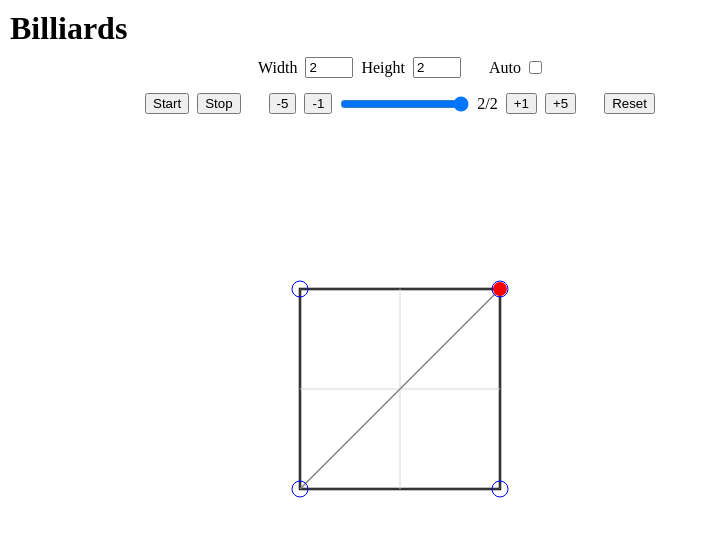
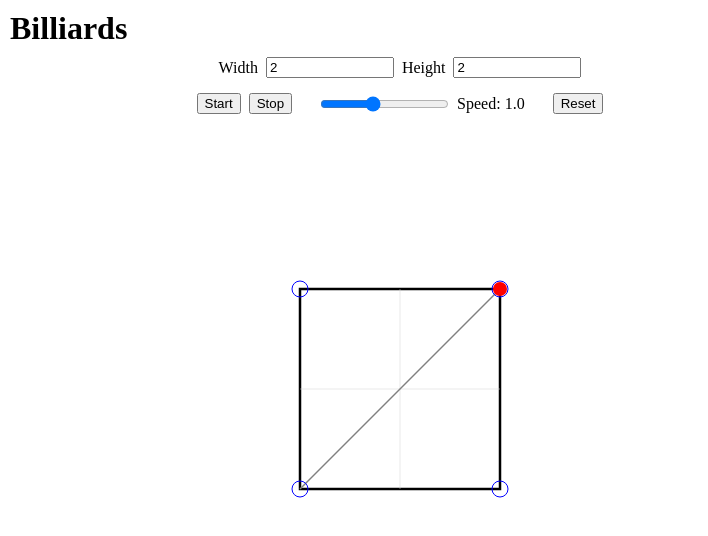
Before and after one commit to eklimo/billiards, a website with bundled scripts: page index.html in a window 1280 px wide. Both pictures are taken after a click on the button "Start". Shown: the whole page, without its empty margins (0-708 px from the left). Built offline with nearby package versions, Linux system fonts and the light colour scheme.

Commit message:
Convert to continuous physics

```diff
--- a/index.html
+++ b/index.html
@@ -17,14 +17,10 @@
         <div>
           <div class="group">
             <label for="width">Width</label>
-            <input type="number" id="width" min="1" max="20" value="2" minlength="1">
+            <input type="number" id="width" min="1" value="2" minlength="1" step="any">
 
             <label for="height">Height</label>
-            <input type="number" id="height" min="1" max="20" value="2" minlength="1">
-          </div>
-          <div class="group">
-            <label for="auto">Auto</label>
-            <input type="checkbox" id="auto">
+            <input type="number" id="height" min="1" value="2" minlength="1" step="any">
           </div>
         </div>
 
@@ -35,12 +31,8 @@
           </div>
 
           <div class="group">
-            <button id="subtract-5">-5</button>
-            <button id="subtract-1">-1</button>
-            <input type="range" id="step" min="0" max="2" value="0">
-            <label id="step-label" for="step">0/2</label>
-            <button id="add-1">+1</button>
-            <button id="add-5">+5</button>
+            <input type="range" id="speed" min="0" max="25" value="10">
+            <label id="speed-label" for="speed">Speed: 1.0</label>
           </div>
 
           <div class="group">
--- a/src/index.css
+++ b/src/index.css
@@ -32,7 +32,7 @@ label {
 }
 
 input[type='number'] {
-  width: 40px;
+  width: 120px;
 }
 
 #container {
--- a/src/index.js
+++ b/src/index.js
@@ -1,116 +1,86 @@
 import sim from './logic.js';
+import renderer from './renderer.js';
 
-const speed = 200;
+let running = false;
+
+function start() {
+  if (!running) {
+    running = true;
+    loop();
+  }
+}
+
+function stop() {
+  running = false;
+}
+
+function loop() {
+  sim.advance();
+  if (sim.done) running = false;
+  renderer.draw();
+  if (running) requestAnimationFrame(loop);
+}
 
 const widthInput = document.getElementById('width');
 const heightInput = document.getElementById('height');
-const autoCheckbox = document.getElementById('auto');
 
 const startButton = document.getElementById('start');
 const stopButton = document.getElementById('stop');
 
-const subtract5Button = document.getElementById('subtract-5');
-const subtract1Button = document.getElementById('subtract-1');
-const stepRange = document.getElementById('step');
-const stepLabel = document.getElementById('step-label');
-const add1Button = document.getElementById('add-1');
-const add5Button = document.getElementById('add-5');
+const speedRange = document.getElementById('speed');
+const speedLabel = document.getElementById('speed-label');
 
 const resetButton = document.getElementById('reset');
 
-let interval;
-
-function updateStepLabel() {
-  stepLabel.innerText = `${sim.step}/${sim.maxSteps}`;
+function updateSpeedLabel() {
+  speedLabel.innerText = `Speed: ${(sim.speed / 10).toFixed(1)}`;
 }
 
-const maxWidth = parseInt(widthInput.max);
+const maxSize = 100;
 widthInput.oninput = () => {
-  let value = parseInt(widthInput.value);
-  if (value > widthInput.max) value = maxWidth;
-  if (!isNaN(widthInput.value) && value > 0) sim.setWidth(value);
+  let value = parseFloat(widthInput.value);
+  if (value > maxSize) value = maxSize;
+  if (!isNaN(value) && value > 0) sim.setWidth(value);
 };
 widthInput.onchange = () => {
   if (!widthInput.value) {
     widthInput.value = 1;
     widthInput.dispatchEvent(new Event('input'));
-  } else if (parseInt(widthInput.value) > widthInput.max) {
-    widthInput.value = widthInput.max;
+  } else if (parseFloat(widthInput.value) > maxSize) {
+    widthInput.value = maxSize;
     widthInput.dispatchEvent(new Event('input'));
   }
 };
 
-const maxHeight = parseInt(heightInput.max);
 heightInput.oninput = () => {
-  let value = parseInt(heightInput.value);
-  if (value > heightInput.max) value = maxHeight;
-  if (!isNaN(heightInput.value) && value > 0) sim.setHeight(value);
+  let value = parseFloat(heightInput.value);
+  if (value > maxSize) value = maxSize;
+  if (!isNaN(value) && value > 0) sim.setHeight(value);
 };
 heightInput.onchange = () => {
   if (!heightInput.value) {
     heightInput.value = 1;
     heightInput.dispatchEvent(new Event('input'));
-  } else if (parseInt(heightInput.value) > heightInput.max) {
-    heightInput.value = heightInput.max;
+  } else if (parseFloat(heightInput.value) > maxSize) {
+    heightInput.value = maxSize;
     heightInput.dispatchEvent(new Event('input'));
   }
 };
 
-autoCheckbox.onchange = event => {
-  sim.auto = event.target.checked;
-  sim.reset();
+startButton.onclick = () => {
+  if (sim.done) sim.reset();
+  start();
 };
 
-startButton.onclick = () => {
-  if (sim.done) sim.reset();
+stopButton.onclick = stop;
+sim.addListener(stop, 'init');
 
-  interval = setInterval(() => {
-    sim.advance();
-    if (sim.done) clearInterval(interval);
-  }, speed);
+speedRange.oninput = event => {
+  sim.setSpeed(event.target.value);
+  updateSpeedLabel();
 };
-
-stepRange.oninput = event => {
-  sim.setStep(event.target.value);
-  updateStepLabel();
-  clearInterval(interval);
-};
-sim.addListener(() => {
-  stepRange.max = sim.maxSteps;
-  stepRange.value = sim.step;
-  updateStepLabel();
-}, 'step');
-
-subtract5Button.onclick = () => {
-  sim.setStep(sim.step - 5);
-  stepRange.value = sim.step;
-  updateStepLabel();
-};
-subtract1Button.onclick = () => {
-  sim.setStep(sim.step - 1);
-  stepRange.value = sim.step;
-  updateStepLabel();
-};
-add1Button.onclick = () => {
-  sim.setStep(sim.step + 1);
-  stepRange.value = sim.step;
-  updateStepLabel();
-};
-add5Button.onclick = () => {
-  sim.setStep(sim.step + 5);
-  stepRange.value = sim.step;
-  updateStepLabel();
-};
-
-stopButton.onclick = () => {
-  clearInterval(interval);
-};
-sim.addListener(() => {
-  clearInterval(interval);
-}, 'init');
 
 resetButton.onclick = () => {
   sim.reset();
-  stepRange.value = sim.step;
-  updateStepLabel();
+  renderer.draw();
 };
--- a/src/logic.js
+++ b/src/logic.js
@@ -1,9 +1,8 @@
 let listeners = {
-  init: [],
-  step: []
+  init: []
 };
 
-class Step {
+class Path {
   constructor(x1, y1, x2, y2) {
     this.x1 = x1;
     this.y1 = y1;
@@ -12,40 +11,39 @@ class Step {
   }
 }
 
+function eq(a, b) {
+  return Math.abs(a - b) <= 1.0e-5;
+}
+function lte(a, b) {
+  return a < b || eq(a, b);
+}
+function gte(a, b) {
+  return a > b || eq(a, b);
+}
+
+const speedCoefficient = 0.005;
+
 class Simulation {
-  constructor(width, height, auto) {
+  constructor(width, height, speed) {
     this.width = width;
     this.height = height;
-    this.auto = auto;
+    this.speed = speed;
 
     this.reset();
   }
 
   reset() {
-    this.step = 0;
-    this.maxSteps = 0;
-    this.steps = [];
     this.done = false;
 
     this.x = 0;
     this.y = this.height;
     this.velocity = { x: 1, y: -1 };
-    // simulate to get max steps
-    while (!this.done) {
-      this.advance();
-      this.maxSteps++;
-    }
-    if (!this.auto) {
-      this.step = 0;
-      this.steps = [];
-      this.done = false;
-      this.x = 0;
-      this.y = this.height;
-      this.velocity = { x: 1, y: -1 };
-    }
+
+    this.paths = [];
+    this.bounceX = this.x;
+    this.bounceY = this.y;
 
     this.updateListeners('init');
-    this.updateListeners('step');
   }
 
   setWidth(width) {
@@ -58,64 +56,54 @@ class Simulation {
     this.reset();
   }
 
+  setSpeed(speed) {
+    this.speed = speed;
+  }
+
   advance() {
     if (!this.done) {
-      this.step++;
-
-      const prevX = this.x,
-        prevY = this.y;
-      this.x += this.velocity.x;
-      this.y += this.velocity.y;
-      this.steps.push(new Step(prevX, prevY, this.x, this.y));
+      this.x += this.velocity.x * this.speed * speedCoefficient;
+      this.y += this.velocity.y * this.speed * speedCoefficient;
 
       // check corner
       if (
-        (this.x == 0 && this.y == 0) ||
-        (this.x == 0 && this.y == this.height) ||
-        (this.x == this.width && this.y == 0) ||
-        (this.x == this.width && this.y == this.height)
+        (lte(this.x, 0) && lte(this.y, 0)) ||
+        (lte(this.x, 0) && gte(this.y, this.height)) ||
+        (gte(this.x, this.width) && lte(this.y, 0)) ||
+        (gte(this.x, this.width) && gte(this.y, this.height))
       ) {
         this.done = true;
+        return;
       }
 
-      // bounce vertical
-      else if (this.x == 0 || this.x == this.width) {
-        this.velocity.x *= -1;
+      // bounce
+      else {
+        let bounced = false;
+
+        // bounce vertical
+        if (lte(this.x, 0)) {
+          this.velocity.x *= -1;
+          bounced = true;
+        } else if (gte(this.x, this.width)) {
+          this.velocity.x *= -1;
+          bounced = true;
+        }
+        // bounce horizontal
+        if (lte(this.y, 0)) {
+          this.velocity.y *= -1;
+          bounced = true;
+        } else if (gte(this.y, this.height)) {
+          this.velocity.y *= -1;
+          bounced = true;
+        }
+
+        if (bounced) {
+          this.paths.push(new Path(this.bounceX, this.bounceY, this.x, this.y));
+          this.bounceX = this.x;
+          this.bounceY = this.y;
+        }
       }
-
-      // bounce horizontal
-      else if (this.y == 0 || this.y == this.height) {
-        this.velocity.y *= -1;
-      }
-
-      this.updateListeners('step');
     }
-  }
-
-  undo() {
-    if (this.step > 0) {
-      const prev = this.steps.pop();
-      this.step--;
-      this.x = prev.x1;
-      this.y = prev.y1;
-      this.velocity.x = prev.x2 - prev.x1;
-      this.velocity.y = prev.y2 - prev.y1;
-      this.done = false;
-    } else {
-      this.done = true;
-    }
-  }
-
-  setStep(step) {
-    if (step < 0) step = 0;
-
-    if (this.step > step) {
-      while (this.step != step) this.undo();
-    } else {
-      while (this.step != step && !this.done) this.advance();
-    }
-
-    this.updateListeners('step');
   }
 
   addListener(listener, type) {
@@ -130,6 +118,6 @@ class Simulation {
   }
 }
 
-let sim = new Simulation(2, 2);
+let sim = new Simulation(2, 2, 10);
 
 export default sim;
--- a/src/renderer.js
+++ b/src/renderer.js
@@ -39,15 +39,29 @@ function drawGrid() {
 
   ctx.lineWidth = 0.5;
   ctx.strokeStyle = 'lightGray';
-  for (let x = 0; x < sim.width; x++) {
-    for (let y = 0; y < sim.height; y++) {
-      ctx.strokeRect(
-        offsetLeft + paddingLeft + x * squareSize,
-        offsetTop + paddingTop + y * squareSize,
-        squareSize,
-        squareSize
-      );
-    }
+  for (let x = 1; x < sim.width; x++) {
+    ctx.beginPath();
+    ctx.moveTo(
+      offsetLeft + paddingLeft + x * squareSize,
+      offsetTop + paddingTop + 0 * squareSize
+    );
+    ctx.lineTo(
+      offsetLeft + paddingLeft + x * squareSize,
+      offsetTop + paddingTop + sim.height * squareSize
+    );
+    ctx.stroke();
+  }
+  for (let y = 1; y < sim.height; y++) {
+    ctx.beginPath();
+    ctx.moveTo(
+      offsetLeft + paddingLeft + 0 * squareSize,
+      offsetTop + paddingTop + y * squareSize
+    );
+    ctx.lineTo(
+      offsetLeft + paddingLeft + sim.width * squareSize,
+      offsetTop + paddingTop + y * squareSize
+    );
+    ctx.stroke();
   }
 }
 
@@ -109,22 +123,36 @@ function drawHoles() {
   ctx.stroke();
 }
 
-function drawSteps() {
-  for (let i = 0; i < sim.steps.length; i++) {
-    const step = sim.steps[i];
-    ctx.lineWidth = 1.5;
-    ctx.strokeStyle = sim.step > i ? 'gray' : 'lightGray';
+function drawPaths() {
+  ctx.lineWidth = 1.5;
+  ctx.strokeStyle = 'gray';
+
+  // draw completed paths
+  for (let i = 0; i < sim.paths.length; i++) {
+    const path = sim.paths[i];
     ctx.beginPath();
     ctx.moveTo(
-      offsetLeft + paddingLeft + step.x1 * squareSize,
-      offsetTop + paddingTop + step.y1 * squareSize
+      offsetLeft + paddingLeft + path.x1 * squareSize,
+      offsetTop + paddingTop + path.y1 * squareSize
     );
     ctx.lineTo(
-      offsetLeft + paddingLeft + step.x2 * squareSize,
-      offsetTop + paddingTop + step.y2 * squareSize
+      offsetLeft + paddingLeft + path.x2 * squareSize,
+      offsetTop + paddingTop + path.y2 * squareSize
     );
     ctx.stroke();
   }
+
+  // draw current path
+  ctx.beginPath();
+  ctx.moveTo(
+    offsetLeft + paddingLeft + sim.bounceX * squareSize,
+    offsetTop + paddingTop + sim.bounceY * squareSize
+  );
+  ctx.lineTo(
+    offsetLeft + paddingLeft + sim.x * squareSize,
+    offsetTop + paddingTop + sim.y * squareSize
+  );
+  ctx.stroke();
 }
 
 function draw() {
@@ -132,13 +160,14 @@ function draw() {
 
   rescale();
   drawGrid();
-  drawSteps();
+  drawPaths();
   drawHoles();
   drawBall();
 }
+draw();
 
-draw();
+export default { draw };
 
 sim.addListener(() => {
   draw();
-});
+}, 'init');
```
